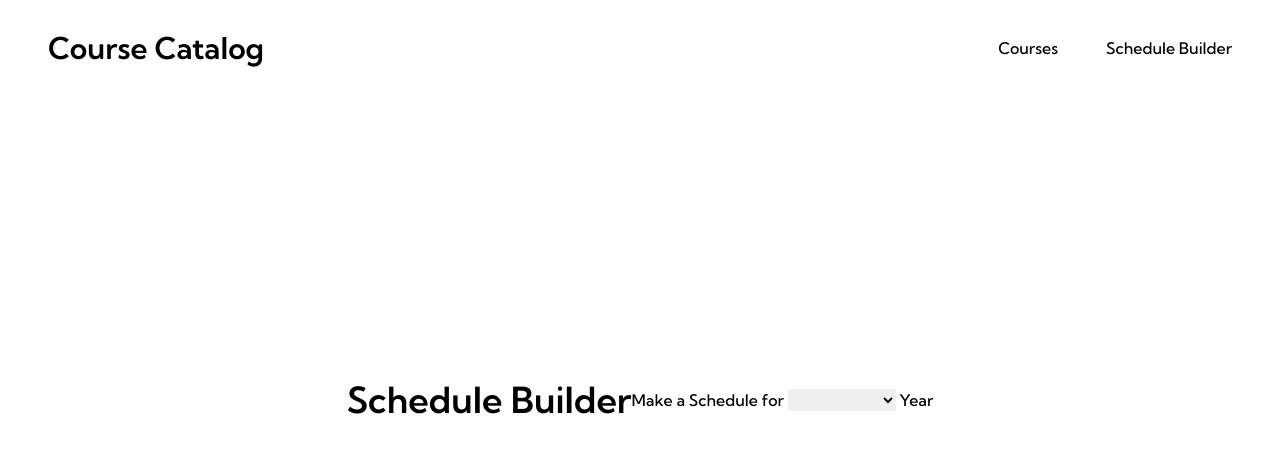
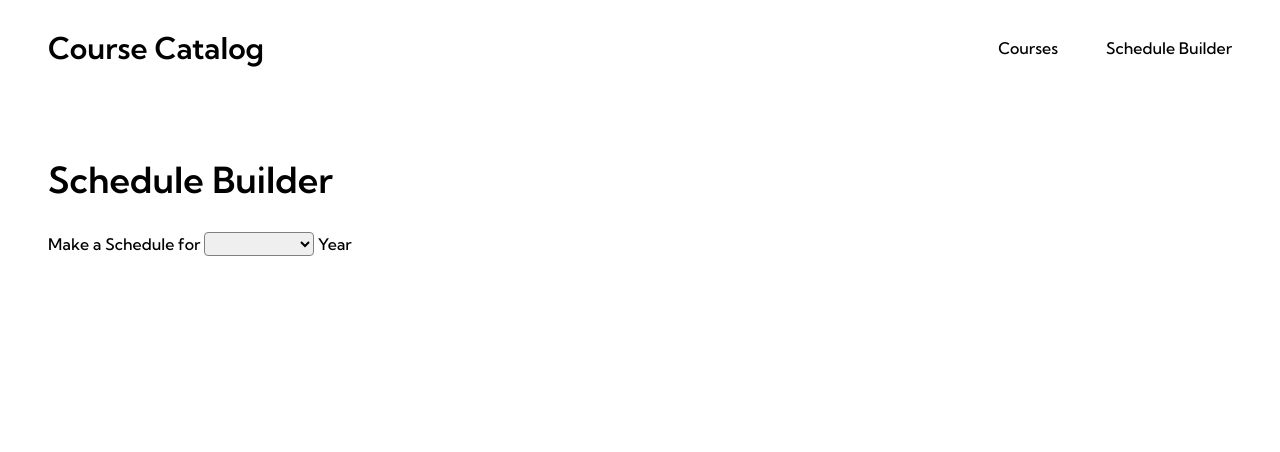
Before and after one commit to sitechtimes/course-catalog, a Nuxt app in the folder course-catalog/: page /ScheduleBuilder in a window 1280 px wide. Shown: the top 452 px of the page. Built offline with nearby package versions, Linux system fonts and the light colour scheme.

Commit message:
Update ScheduleBuilder.vue

```diff
--- a/course-catalog/pages/ScheduleBuilder.vue
+++ b/course-catalog/pages/ScheduleBuilder.vue
@@ -1,5 +1,6 @@
 <script setup lang="ts">
-const needed = { // use the other false/true stuff to check if duplicate classes (2 science 2 english etc). idk which classes can and cant have duplicates
+const needed = {
+  // use the other false/true stuff to check if duplicate classes (2 science 2 english etc). idk which classes can and cant have duplicates
   english: false,
   math: false,
   science: false,
@@ -9,18 +10,20 @@ const needed = { // use the other false/true stuff to check if duplicate classes
   russian: false,
   AP: 0,
   educationalPeriods: 0,
-}
+};
 function changeNeeded() {
   if (document.querySelector(".dropdown").value === "Senior") {
-        console.log(needed)
+    console.log(needed);
   }
 }
 </script>
 
 <template>
-    <div id="builder" class="flex justify-center items-center h-screen px-12">
+  <div id="builder" class="flex mt-40 h-screen px-12">
     <h2 class="text-4xl font-semibold">Schedule Builder</h2>
-        <h1> Make a Schedule for
+    <div class="top">
+      <h1>
+        Make a Schedule for
         <select name="dropdown" class="dropdown" @click="changeNeeded()">
           <option value=""></option>
           <option value="Freshman">Freshman</option>
@@ -28,6 +31,25 @@ function changeNeeded() {
           <option value="Junior">Junior</option>
           <option value="Senior">Senior</option>
         </select>
-        Year </h1>
+        Year
+      </h1>
+    </div>
   </div>
 </template>
+<style scoped>
+.dropdown {
+  border: solid 1px grey;
+  border-radius: 0.25em;
+}
+h2 {
+  margin-top: 0;
+}
+#builder {
+  display: flex;
+  flex-direction: column;
+  padding-top: 0;
+}
+.top {
+  margin-top: 2rem;
+}
+</style>
```
Lines whose indentation alone changed are shown as unchanged.
